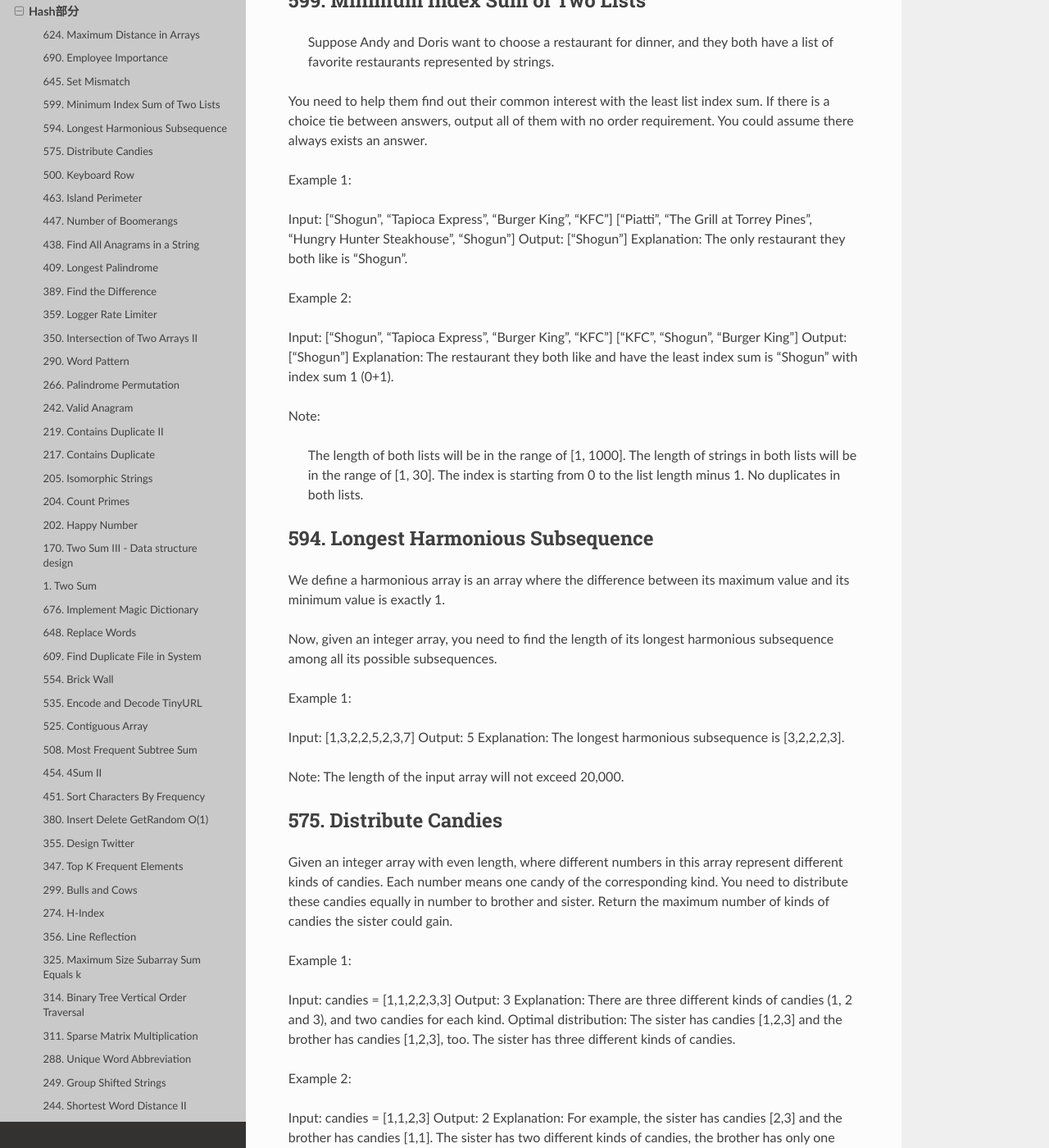
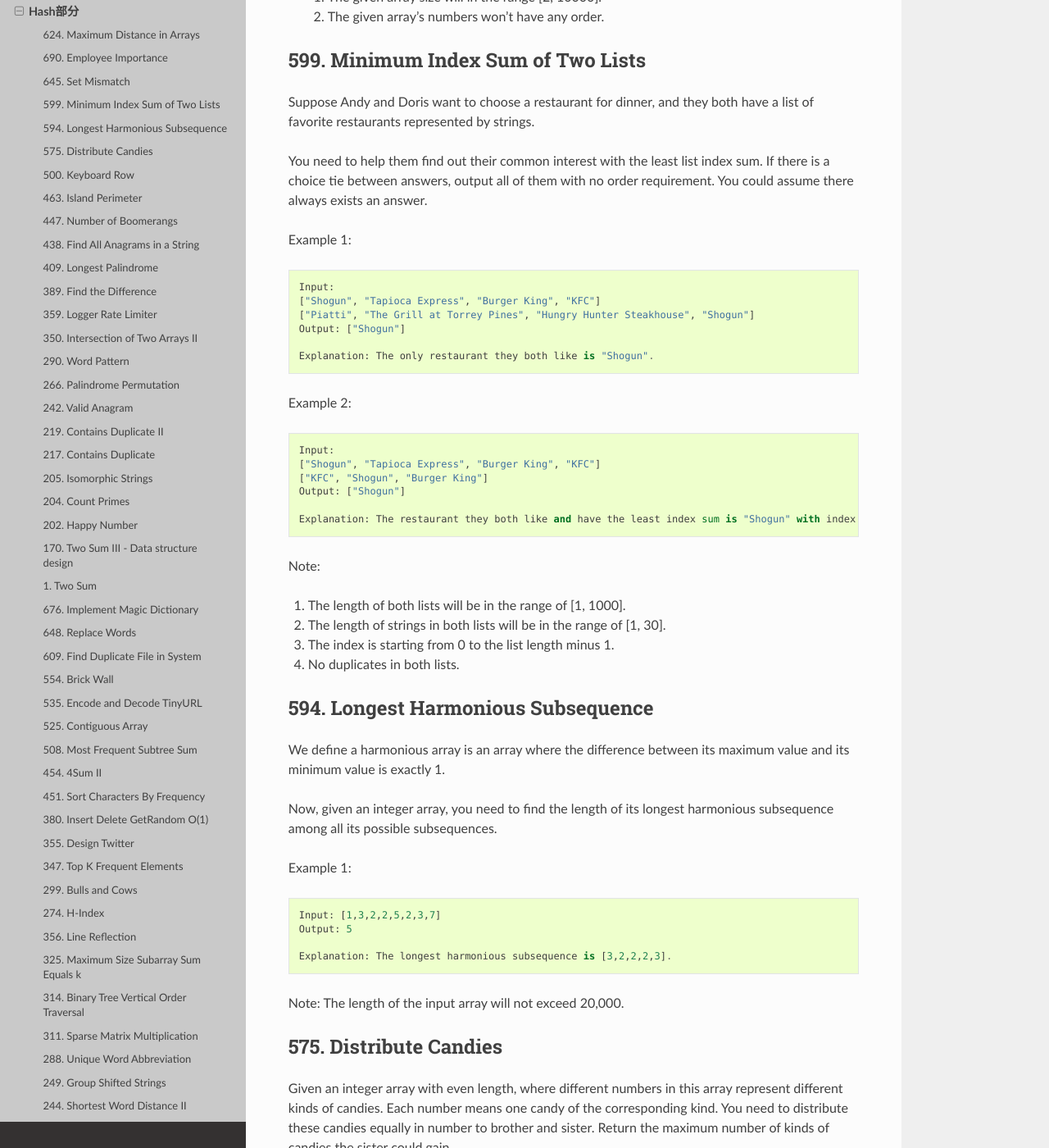
Before and after one commit to darcyWang/tianbao, a Sphinx documentation site: the page built from source/leetcode/hash.rst, in a window 1280 px wide and 1400 px high, scrolled down 1991 px. Shown: the whole window at 82% size. Built offline with Sphinx 7.4.7 and the Read the Docs theme 2.0.0, drawn with Linux system fonts in a browser that asks for light colours; some of the changed text lies outside the part shown.

Commit message:
hello darcy

```diff
--- a/source/leetcode/hash.rst
+++ b/source/leetcode/hash.rst
@@ -47,11 +47,12 @@ For example, employee 1 is the leader of employee 2, and employee 2 is the leade
 Now given the employee information of a company, and an employee id, you need to return the total importance value of this employee and all his subordinates.
 
 Example 1:
+::
+    Input: [[1, 5, [2, 3]], [2, 3, []], [3, 3, []]], 1
+    Output: 11
 
-Input: [[1, 5, [2, 3]], [2, 3, []], [3, 3, []]], 1
-Output: 11
-Explanation:
-Employee 1 has importance value 5, and he has two direct subordinates: employee 2 and employee 3. They both have importance value 3. So the total importance value of employee 1 is 5 + 3 + 3 = 11.
+    Explanation:
+    Employee 1 has importance value 5, and he has two direct subordinates: employee 2 and employee 3. They both have importance value 3. So the total importance value of employee 1 is 5 + 3 + 3 = 11.
 
 Note:
 
@@ -70,9 +71,9 @@ The set S originally contains numbers from 1 to n. But unfortunately, due to the
 Given an array nums representing the data status of this set after the error. Your task is to firstly find the number occurs twice and then find the number that is missing. Return them in the form of an array.
 
 Example 1:
-
-Input: nums = [1,2,2,4]
-Output: [2,3]
+::
+    Input: nums = [1,2,2,4]
+    Output: [2,3]
 
 Note:
 
@@ -86,32 +87,34 @@ Note:
 -----------------------------------
 
 
- Suppose Andy and Doris want to choose a restaurant for dinner, and they both have a list of favorite restaurants represented by strings.
+Suppose Andy and Doris want to choose a restaurant for dinner, and they both have a list of favorite restaurants represented by strings.
 
 You need to help them find out their common interest with the least list index sum. If there is a choice tie between answers, output all of them with no order requirement. You could assume there always exists an answer.
 
 Example 1:
+::
+    Input:
+    ["Shogun", "Tapioca Express", "Burger King", "KFC"]
+    ["Piatti", "The Grill at Torrey Pines", "Hungry Hunter Steakhouse", "Shogun"]
+    Output: ["Shogun"]
 
-Input:
-["Shogun", "Tapioca Express", "Burger King", "KFC"]
-["Piatti", "The Grill at Torrey Pines", "Hungry Hunter Steakhouse", "Shogun"]
-Output: ["Shogun"]
-Explanation: The only restaurant they both like is "Shogun".
+    Explanation: The only restaurant they both like is "Shogun".
 
 Example 2:
+::
+    Input:
+    ["Shogun", "Tapioca Express", "Burger King", "KFC"]
+    ["KFC", "Shogun", "Burger King"]
+    Output: ["Shogun"]
 
-Input:
-["Shogun", "Tapioca Express", "Burger King", "KFC"]
-["KFC", "Shogun", "Burger King"]
-Output: ["Shogun"]
-Explanation: The restaurant they both like and have the least index sum is "Shogun" with index sum 1 (0+1).
+    Explanation: The restaurant they both like and have the least index sum is "Shogun" with index sum 1 (0+1).
 
 Note:
 
-    The length of both lists will be in the range of [1, 1000].
-    The length of strings in both lists will be in the range of [1, 30].
-    The index is starting from 0 to the list length minus 1.
-    No duplicates in both lists.
+#. The length of both lists will be in the range of [1, 1000].
+#. The length of strings in both lists will be in the range of [1, 30].
+#. The index is starting from 0 to the list length minus 1.
+#. No duplicates in both lists.
 
 
 
@@ -124,10 +127,11 @@ We define a harmonious array is an array where the difference between its maximu
 Now, given an integer array, you need to find the length of its longest harmonious subsequence among all its possible subsequences.
 
 Example 1:
+::
+    Input: [1,3,2,2,5,2,3,7]
+    Output: 5
 
-Input: [1,3,2,2,5,2,3,7]
-Output: 5
-Explanation: The longest harmonious subsequence is [3,2,2,2,3].
+    Explanation: The longest harmonious subsequence is [3,2,2,2,3].
 
 Note: The length of the input array will not exceed 20,000.
 
@@ -138,25 +142,27 @@ Note: The length of the input array will not exceed 20,000.
 Given an integer array with even length, where different numbers in this array represent different kinds of candies. Each number means one candy of the corresponding kind. You need to distribute these candies equally in number to brother and sister. Return the maximum number of kinds of candies the sister could gain.
 
 Example 1:
+::
+    Input: candies = [1,1,2,2,3,3]
+    Output: 3
 
-Input: candies = [1,1,2,2,3,3]
-Output: 3
 Explanation:
 There are three different kinds of candies (1, 2 and 3), and two candies for each kind.
 Optimal distribution: The sister has candies [1,2,3] and the brother has candies [1,2,3], too.
 The sister has three different kinds of candies.
 
 Example 2:
+::
+    Input: candies = [1,1,2,3]
+    Output: 2
 
-Input: candies = [1,1,2,3]
-Output: 2
 Explanation: For example, the sister has candies [2,3] and the brother has candies [1,1].
 The sister has two different kinds of candies, the brother has only one kind of candies.
 
 Note:
 
-    The length of the given array is in range [2, 10,000], and will be even.
-    The number in given array is in range [-100,000, 100,000].
+#. The length of the given array is in range [2, 10,000], and will be even.
+#. The number in given array is in range [-100,000, 100,000].
 
 
 
@@ -168,14 +174,14 @@ Given a List of words, return the words that can be typed using letters of alpha
 
 
 Example 1:
-
-Input: ["Hello", "Alaska", "Dad", "Peace"]
-Output: ["Alaska", "Dad"]
+::
+    Input: ["Hello", "Alaska", "Dad", "Peace"]
+    Output: ["Alaska", "Dad"]
 
 Note:
 
-    You may use one character in the keyboard more than once.
-    You may assume the input string will only contain letters of alphabet.
+#. You may use one character in the keyboard more than once.
+#. You may assume the input string will only contain letters of alphabet.
 
 
 463. Island Perimeter
@@ -185,13 +191,14 @@ Note:
 You are given a map in form of a two-dimensional integer grid where 1 represents land and 0 represents water. Grid cells are connected horizontally/vertically (not diagonally). The grid is completely surrounded by water, and there is exactly one island (i.e., one or more connected land cells). The island doesn't have "lakes" (water inside that isn't connected to the water around the island). One cell is a square with side length 1. The grid is rectangular, width and height don't exceed 100. Determine the perimeter of the island.
 
 Example:
+::
+    [[0,1,0,0],
+     [1,1,1,0],
+     [0,1,0,0],
+     [1,1,0,0]]
 
-[[0,1,0,0],
- [1,1,1,0],
- [0,1,0,0],
- [1,1,0,0]]
+    Answer: 16
 
-Answer: 16
 Explanation: The perimeter is the 16 yellow stripes in the image below:
 
 
@@ -206,12 +213,10 @@ Given n points in the plane that are all pairwise distinct, a "boomerang" is a t
 Find the number of boomerangs. You may assume that n will be at most 500 and coordinates of points are all in the range [-10000, 10000] (inclusive).
 
 Example:
+::
+    Input: [[0,0],[1,0],[2,0]]
 
-Input:
-[[0,0],[1,0],[2,0]]
-
-Output:
-2
+    Output: 2
 
 Explanation:
 The two boomerangs are [[1,0],[0,0],[2,0]] and [[1,0],[2,0],[0,0]]
@@ -230,24 +235,20 @@ Strings consists of lowercase English letters only and the length of both string
 The order of output does not matter.
 
 Example 1:
+::
+    Input: s: "cbaebabacd" p: "abc"
 
-Input:
-s: "cbaebabacd" p: "abc"
-
-Output:
-[0, 6]
+    Output: [0, 6]
 
 Explanation:
 The substring with start index = 0 is "cba", which is an anagram of "abc".
 The substring with start index = 6 is "bac", which is an anagram of "abc".
 
 Example 2:
+::
+    Input: s: "abab" p: "ab"
 
-Input:
-s: "abab" p: "ab"
-
-Output:
-[0, 1, 2]
+    Output: [0, 1, 2]
 
 Explanation:
 The substring with start index = 0 is "ab", which is an anagram of "ab".
@@ -268,12 +269,10 @@ Note:
 Assume the length of given string will not exceed 1,010.
 
 Example:
+::
+    Input: "abccccdd"
 
-Input:
-"abccccdd"
-
-Output:
-7
+    Output:  7
 
 Explanation:
 One longest palindrome that can be built is "dccaccd", whose length is 7.
@@ -284,20 +283,19 @@ One longest palindrome that can be built is "dccaccd", whose length is 7.
 ------------------------
 
 
- Given two strings s and t which consist of only lowercase letters.
+Given two strings s and t which consist of only lowercase letters.
 
 String t is generated by random shuffling string s and then add one more letter at a random position.
 
 Find the letter that was added in t.
 
 Example:
+::
+    Input:
+    s = "abcd"
+    t = "abcde"
 
-Input:
-s = "abcd"
-t = "abcde"
-
-Output:
-e
+    Output: e
 
 Explanation:
 'e' is the letter that was added.
@@ -344,7 +342,7 @@ Special thanks to @memoryless for adding this problem and creating all test case
 ----------------------------------
 
 
- Given two arrays, write a function to compute their intersection.
+Given two arrays, write a function to compute their intersection.
 
 Example:
 Given nums1 = [1, 2, 2, 1], nums2 = [2, 2], return [2, 2].
@@ -372,7 +370,7 @@ Given a pattern and a string str, find if str follows the same pattern.
 Here follow means a full match, such that there is a bijection between a letter in pattern and a non-empty word in str.
 
 Examples:
-
+::
     pattern = "abba", str = "dog cat cat dog" should return true.
     pattern = "abba", str = "dog cat cat fish" should return false.
     pattern = "aaaa", str = "dog cat cat dog" should return false.
@@ -381,13 +379,12 @@ Examples:
 Notes:
 You may assume pattern contains only lowercase letters, and str contains lowercase letters separated by a single space.
 
-Credits:
-Special thanks to @minglotus6 for adding this problem and creating all test cases.
-
 
 
 266. Palindrome Permutation
 ---------------------------
+
+
 Given a string, determine if a permutation of the string could form a palindrome.
 
 For example,
@@ -395,9 +392,8 @@ For example,
 
 Hint:
 
-            Consider the palindromes of odd vs even length. What difference do you notice?
-            Count the frequency of each character.
-            If each character occurs even number of times, then it must be a palindrome. How about character which occurs odd number of times?
+#. Consider the palindromes of odd vs even length. What difference do you notice? Count the frequency of each character.
+#. If each character occurs even number of times, then it must be a palindrome. How about character which occurs odd number of times?
 
 
 
@@ -470,8 +466,6 @@ Description:
 
 Count the number of prime numbers less than a non-negative number, n.
 
-Credits:
-Special thanks to @mithmatt for adding this problem and creating all test cases.
 
 
 
@@ -532,19 +526,19 @@ return [0, 1].
 -------------------------------
 
 
- Implement a magic directory with buildDict, and search methods.
+Implement a magic directory with buildDict, and search methods.
 
 For the method buildDict, you'll be given a list of non-repetitive words to build a dictionary.
 
 For the method search, you'll be given a word, and judge whether if you modify exactly one character into another character in this word, the modified word is in the dictionary you just built.
 
 Example 1:
-
-Input: buildDict(["hello", "leetcode"]), Output: Null
-Input: search("hello"), Output: False
-Input: search("hhllo"), Output: True
-Input: search("hell"), Output: False
-Input: search("leetcoded"), Output: False
+::
+    Input: buildDict(["hello", "leetcode"]), Output: Null
+    Input: search("hello"), Output: False
+    Input: search("hhllo"), Output: True
+    Input: search("hell"), Output: False
+    Input: search("leetcoded"), Output: False
 
 Note:
 
@@ -558,7 +552,7 @@ Note:
 ------------------
 
 
- In English, we have a concept called root, which can be followed by some other words to form another longer word - let's call this word successor. For example, the root an, followed by other, which can form another word another.
+In English, we have a concept called root, which can be followed by some other words to form another longer word - let's call this word successor. For example, the root an, followed by other, which can form another word another.
 
 Now, given a dictionary consisting of many roots and a sentence. You need to replace all the successor in the sentence with the root forming it. If a successor has many roots can form it, replace it with the root with the shortest length.
 
@@ -649,7 +643,9 @@ Example:
      [2,4],
      [3,1,2],
      [1,3,1,1]]
+
     Output: 2
+
 Explanation:
 
 Note:
@@ -664,9 +660,7 @@ Note:
 535. Encode and Decode TinyURL
 ------------------------------
 
-
-
-    Note: This is a companion problem to the System Design problem: Design TinyURL.
+Note: This is a companion problem to the System Design problem: Design TinyURL.
 
 TinyURL is a URL shortening service where you enter a URL such as https://leetcode.com/problems/design-tinyurl and it returns a short URL such as http://tinyurl.com/4e9iAk.
 
@@ -680,16 +674,16 @@ Design the encode and decode methods for the TinyURL service. There is no restri
 Given a binary array, find the maximum length of a contiguous subarray with equal number of 0 and 1.
 
 Example 1:
-
-Input: [0,1]
-Output: 2
-Explanation: [0, 1] is the longest contiguous subarray with equal number of 0 and 1.
+::
+    Input: [0,1]
+    Output: 2
+    Explanation: [0, 1] is the longest contiguous subarray with equal number of 0 and 1.
 
 Example 2:
-
-Input: [0,1,0]
-Output: 2
-Explanation: [0, 1] (or [1, 0]) is a longest contiguous subarray with equal number of 0 and 1.
+::
+    Input: [0,1,0]
+    Output: 2
+    Explanation: [0, 1] (or [1, 0]) is a longest contiguous subarray with equal number of 0 and 1.
 
 Note: The length of the given binary array will not exceed 50,000.
 
@@ -700,8 +694,7 @@ Note: The length of the given binary array will not exceed 50,000.
 ------------------------------
 
 
-
- Given the root of a tree, you are asked to find the most frequent subtree sum. The subtree sum of a node is defined as the sum of all the node values formed by the subtree rooted at that node (including the node itself). So what is the most frequent subtree sum value? If there is a tie, return all the values with the highest frequency in any order.
+Given the root of a tree, you are asked to find the most frequent subtree sum. The subtree sum of a node is defined as the sum of all the node values formed by the subtree rooted at that node (including the node itself). So what is the most frequent subtree sum value? If there is a tie, return all the values with the highest frequency in any order.
 
 Examples 1
 ::
@@ -731,21 +724,19 @@ Note: You may assume the sum of values in any subtree is in the range of 32-bit
 ------------
 
 
-
 Given four lists A, B, C, D of integer values, compute how many tuples (i, j, k, l) there are such that A[i] + B[j] + C[k] + D[l] is zero.
 
 To make problem a bit easier, all A, B, C, D have same length of N where 0 ≤ N ≤ 500. All integers are in the range of -228 to 228 - 1 and the result is guaranteed to be at most 231 - 1.
 
 Example:
+::
+    Input:
+    A = [ 1, 2]
+    B = [-2,-1]
+    C = [-1, 2]
+    D = [ 0, 2]
 
-Input:
-A = [ 1, 2]
-B = [-2,-1]
-C = [-1, 2]
-D = [ 0, 2]
-
-Output:
-2
+    Output: 2
 
 Explanation:
 The two tuples are:
@@ -762,36 +753,36 @@ The two tuples are:
 Given a string, sort it in decreasing order based on the frequency of characters.
 
 Example 1:
+::
+    Input:
+    "tree"
 
-Input:
-"tree"
-
-Output:
-"eert"
+    Output:
+    "eert"
 
 Explanation:
 'e' appears twice while 'r' and 't' both appear once.
 So 'e' must appear before both 'r' and 't'. Therefore "eetr" is also a valid answer.
 
 Example 2:
+::
+    Input:
+    "cccaaa"
 
-Input:
-"cccaaa"
-
-Output:
-"cccaaa"
+    Output:
+    "cccaaa"
 
 Explanation:
 Both 'c' and 'a' appear three times, so "aaaccc" is also a valid answer.
 Note that "cacaca" is incorrect, as the same characters must be together.
 
 Example 3:
+::
+    Input:
+    "Aabb"
 
-Input:
-"Aabb"
-
-Output:
-"bbAa"
+    Output:
+    "bbAa"
 
 Explanation:
 "bbaA" is also a valid answer, but "Aabb" is incorrect.
@@ -845,10 +836,10 @@ randomSet.getRandom();
 
 Design a simplified version of Twitter where users can post tweets, follow/unfollow another user and is able to see the 10 most recent tweets in the user's news feed. Your design should support the following methods:
 
-    postTweet(userId, tweetId): Compose a new tweet.
-    getNewsFeed(userId): Retrieve the 10 most recent tweet ids in the user's news feed. Each item in the news feed must be posted by users who the user followed or by the user herself. Tweets must be ordered from most recent to least recent.
-    follow(followerId, followeeId): Follower follows a followee.
-    unfollow(followerId, followeeId): Follower unfollows a followee.
+#. postTweet(userId, tweetId): Compose a new tweet.
+#. getNewsFeed(userId): Retrieve the 10 most recent tweet ids in the user's news feed. Each item in the news feed must be posted by users who the user followed or by the user herself. Tweets must be ordered from most recent to least recent.
+#. follow(followerId, followeeId): Follower follows a followee.
+#. unfollow(followerId, followeeId): Follower unfollows a followee.
 
 Example:
 
@@ -883,7 +874,7 @@ twitter.getNewsFeed(1);
 ----------------------------
 
 
- Given a non-empty array of integers, return the k most frequent elements.
+Given a non-empty array of integers, return the k most frequent elements.
 
 For example,
 Given [1,1,1,2,2,3] and k = 2, return [1,2].
@@ -902,9 +893,9 @@ Note:
 You are playing the following Bulls and Cows game with your friend: You write down a number and ask your friend to guess what the number is. Each time your friend makes a guess, you provide a hint that indicates how many digits in said guess match your secret number exactly in both digit and position (called "bulls") and how many digits match the secret number but locate in the wrong position (called "cows"). Your friend will use successive guesses and hints to eventually derive the secret number.
 
 For example:
-
-Secret number:  "1807"
-Friend's guess: "7810"
+::
+    Secret number:  "1807"
+    Friend's guess: "7810"
 
 Hint: 1 bull and 3 cows. (The bull is 8, the cows are 0, 1 and 7.)
 
@@ -919,8 +910,6 @@ In this case, the 1st 1 in friend's guess is a bull, the 2nd or 3rd 1 is a cow,
 
 You may assume that the secret number and your friend's guess only contain digits, and their lengths are always equal.
 
-Credits:
-Special thanks to @jeantimex for adding this problem and creating all test cases.
 
 
 
@@ -929,7 +918,7 @@ Special thanks to @jeantimex for adding this problem and creating all test cases
 ------------
 
 
- Given an array of citations (each citation is a non-negative integer) of a researcher, write a function to compute the researcher's h-index.
+Given an array of citations (each citation is a non-negative integer) of a researcher, write a function to compute the researcher's h-index.
 
 According to the definition of h-index on Wikipedia: "A scientist has index h if h of his/her N papers have at least h citations each, and the other N − h papers have no more than h citations each."
 
@@ -949,12 +938,12 @@ Special thanks to @jianchao.li.fighter for adding this problem and creating all
 Given n points on a 2D plane, find if there is such a line parallel to y-axis that reflect the given set of points.
 
 Example 1:
-
-Given points = [[1,1],[-1,1]], return true.
+::
+    Given points = [[1,1],[-1,1]], return true.
 
 Example 2:
-
-Given points = [[1,1],[-1,-1]], return false.
+::
+    Given points = [[1,1],[-1,-1]], return false.
 
 Follow up:
 Could you do better than O(n2)?
@@ -964,9 +953,6 @@ Hint:
     Find the smallest and largest x-value for all points.
     If there is a line then it should be at y = (minX + maxX) / 2.
     For each point, make sure that it has a reflected point in the opposite side.
-
-Credits:
-Special thanks to @memoryless for adding this problem and creating all test cases.
 
 
 
@@ -1000,46 +986,45 @@ Given a binary tree, return the vertical order traversal of its nodes' values. (
 If two nodes are in the same row and column, the order should be from left to right.
 
 Examples:
-Given binary tree [3,9,20,null,null,15,7],
+::
+    Given binary tree [3,9,20,null,null,15,7],
 
-    3
-   / \
-  9  20
-    /  \
-   15   7
+        3
+       / \
+      9  20
+        /  \
+       15   7
 
+    return its vertical order traversal as:
 
-
-return its vertical order traversal as:
-
-[
-  [9],
-  [3,15],
-  [20],
-  [7]
-]
+    [
+      [9],
+      [3,15],
+      [20],
+      [7]
+    ]
 
 
 
 Given binary tree [3,9,20,4,5,2,7],
-
-    _3_
-   /   \
-  9    20
- / \   / \
-4   5 2   7
+::
+        _3_
+       /   \
+      9    20
+     / \   / \
+    4   5 2   7
 
 
 
-return its vertical order traversal as:
+    return its vertical order traversal as:
 
-[
-  [4],
-  [9],
-  [3,5,2],
-  [20],
-  [7]
-]
+    [
+      [4],
+      [9],
+      [3,5,2],
+      [20],
+      [7]
+    ]
 
 
 
@@ -1052,22 +1037,22 @@ Given two sparse matrices A and B, return the result of AB.
 You may assume that A's column number is equal to B's row number.
 
 Example:
+::
+    A = [
+      [ 1, 0, 0],
+      [-1, 0, 3]
+    ]
 
-A = [
-  [ 1, 0, 0],
-  [-1, 0, 3]
-]
-
-B = [
-  [ 7, 0, 0 ],
-  [ 0, 0, 0 ],
-  [ 0, 0, 1 ]
-]
+    B = [
+      [ 7, 0, 0 ],
+      [ 0, 0, 0 ],
+      [ 0, 0, 1 ]
+    ]
 
 
-     |  1 0 0 |   | 7 0 0 |   |  7 0 0 |
-AB = | -1 0 3 | x | 0 0 0 | = | -7 0 3 |
-                  | 0 0 1 |
+         |  1 0 0 |   | 7 0 0 |   |  7 0 0 |
+    AB = | -1 0 3 | x | 0 0 0 | = | -7 0 3 |
+                      | 0 0 1 |
 
 
 
@@ -1175,13 +1160,11 @@ Given two integers representing the numerator and denominator of a fraction, ret
 If the fractional part is repeating, enclose the repeating part in parentheses.
 
 For example,
-
+::
     Given numerator = 1, denominator = 2, return "0.5".
     Given numerator = 2, denominator = 1, return "2".
     Given numerator = 2, denominator = 3, return "0.(6)".
 
-Credits:
-Special thanks to @Shangrila for adding this problem and creating all test cases.
 
 
 
@@ -1189,7 +1172,7 @@ Special thanks to @Shangrila for adding this problem and creating all test cases
 138. Copy List with Random Pointer
 ----------------------------------
 
- A linked list is given such that each node contains an additional random pointer which could point to any node in the list or null.
+A linked list is given such that each node contains an additional random pointer which could point to any node in the list or null.
 
 Return a deep copy of the list.
 
@@ -1201,15 +1184,16 @@ Return a deep copy of the list.
 Given a binary tree, return the inorder traversal of its nodes' values.
 
 For example:
-Given binary tree [1,null,2,3],
+::
+    Given binary tree [1,null,2,3],
 
-   1
-    \
-     2
-    /
-   3
+       1
+        \
+         2
+        /
+       3
 
-return [1,3,2].
+    return [1,3,2].
 
 Note: Recursive solution is trivial, could you do it iteratively?
 
```
Also changed, not shown: other parts of source/leetcode/hash.rst (+13 -10 lines).
